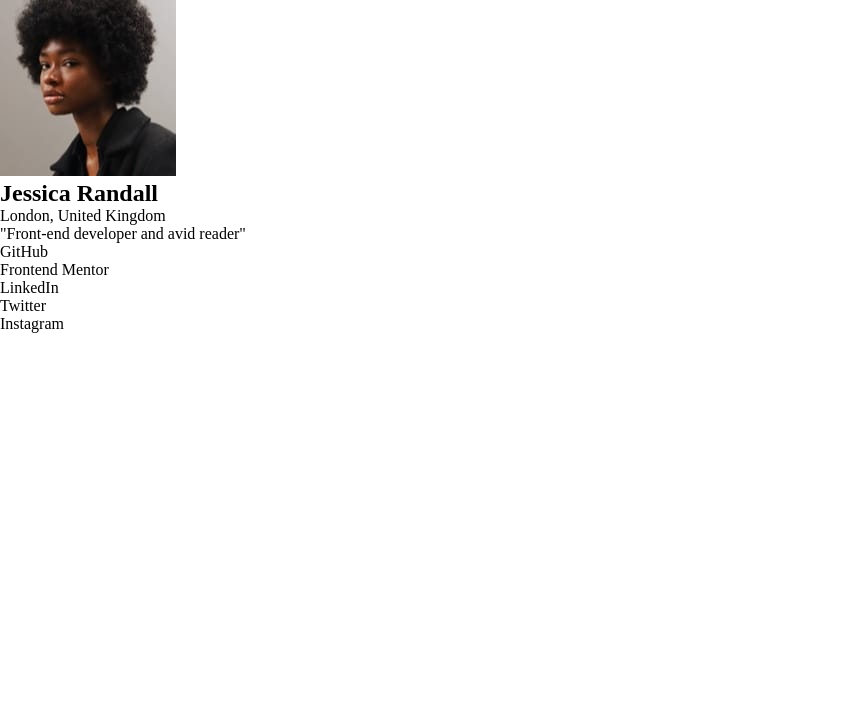
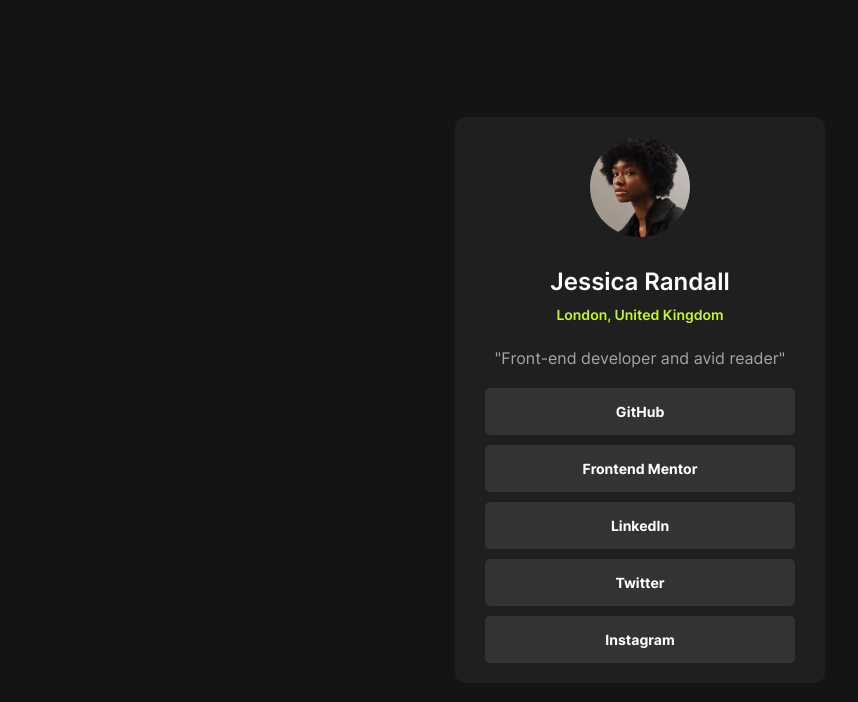
Before and after one commit to iamzaidmohammed/Social-links-profile, a plain HTML site: page index.html in a window 1280 px wide. Shown: the whole page, without its empty margins (0-858 px from the left). Drawn offline with Linux system fonts and the light colour scheme.

Commit message:
Finished with CSS file

```diff
--- a/style.css
+++ b/style.css
@@ -7,8 +7,18 @@
 }
 
 @font-face {
-  font-family: inter;
-  src: url(./assets/fonts/Inter-VariableFont_slnt\wght.ttf);
+  font-family: inter-regular;
+  src: url(./assets/fonts/static/Inter-Regular.ttf);
+}
+
+@font-face {
+  font-family: inter-semibold;
+  src: url(./assets/fonts/static/Inter-SemiBold.ttf);
+}
+
+@font-face {
+  font-family: inter-bold;
+  src: url(./assets/fonts/static/Inter-Bold.ttf);
 }
 
 * {
@@ -16,3 +26,83 @@
   padding: 0;
   box-sizing: border-box;
 }
+
+body {
+  width: 100%;
+  height: 100vh;
+  background-color: var(--OffBlack);
+  display: grid;
+  place-content: center;
+}
+
+.container {
+  width: 370px;
+  padding: 20px 30px;
+  background-color: var(--DarkGrey);
+  display: flex;
+  flex-direction: column;
+  align-items: center;
+  border-radius: 10px;
+}
+
+.img {
+  width: 100px;
+  height: 100px;
+  border-radius: 50%;
+  margin-bottom: 30px;
+  overflow: hidden;
+}
+
+img {
+  width: 100%;
+}
+
+.info {
+  text-align: center;
+}
+
+.name {
+  font-family: inter-semibold;
+  color: var(--White);
+  margin-bottom: 10px;
+}
+
+.location {
+  color: var(--Green);
+  font-family: inter-semibold;
+  font-size: 14px;
+  margin-bottom: 25px;
+}
+
+.work {
+  color: var(--White);
+  opacity: 0.6;
+  font-family: inter-regular;
+  margin-bottom: 20px;
+}
+
+.links {
+  width: 100%;
+}
+
+.link {
+  width: 100%;
+  text-align: center;
+  background-color: var(--Grey);
+  color: var(--White);
+  padding: 15px 0;
+  border-radius: 5px;
+  font-family: inter-bold;
+  font-size: 14px;
+  cursor: pointer;
+  transition: all 0.2s ease;
+}
+
+.link:not(:last-child) {
+  margin-bottom: 10px;
+}
+
+.link:hover {
+  background-color: var(--Green);
+  color: var(--OffBlack);
+}
```
